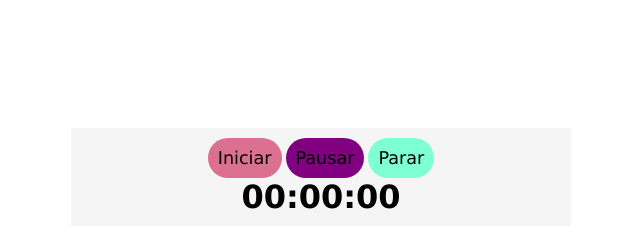
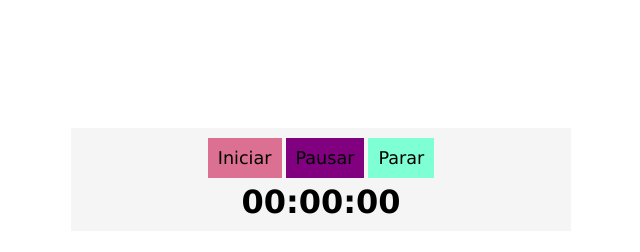
Before and after one commit to Mary347124u/Stopwatch, a plain HTML site: page index.html in a window 1280 px wide. Shown: the whole page, without its empty margins (319-959 px from the left). Drawn offline with Linux system fonts and the light colour scheme.

```diff
--- a/style.css
+++ b/style.css
@@ -19,6 +19,7 @@ body{
 
 h1{
     font-family: Verdana, Geneva, Tahoma, sans-serif;
+    margin-top: 5px;
 }
 
 button{
@@ -28,7 +29,7 @@ button{
     font-size: 1.1em;
     transition: all .5s;
     cursor: pointer;
-    border-radius: 25px;
+    text-align: center;
 }
 button:hover{
     background-color: violet;
```
